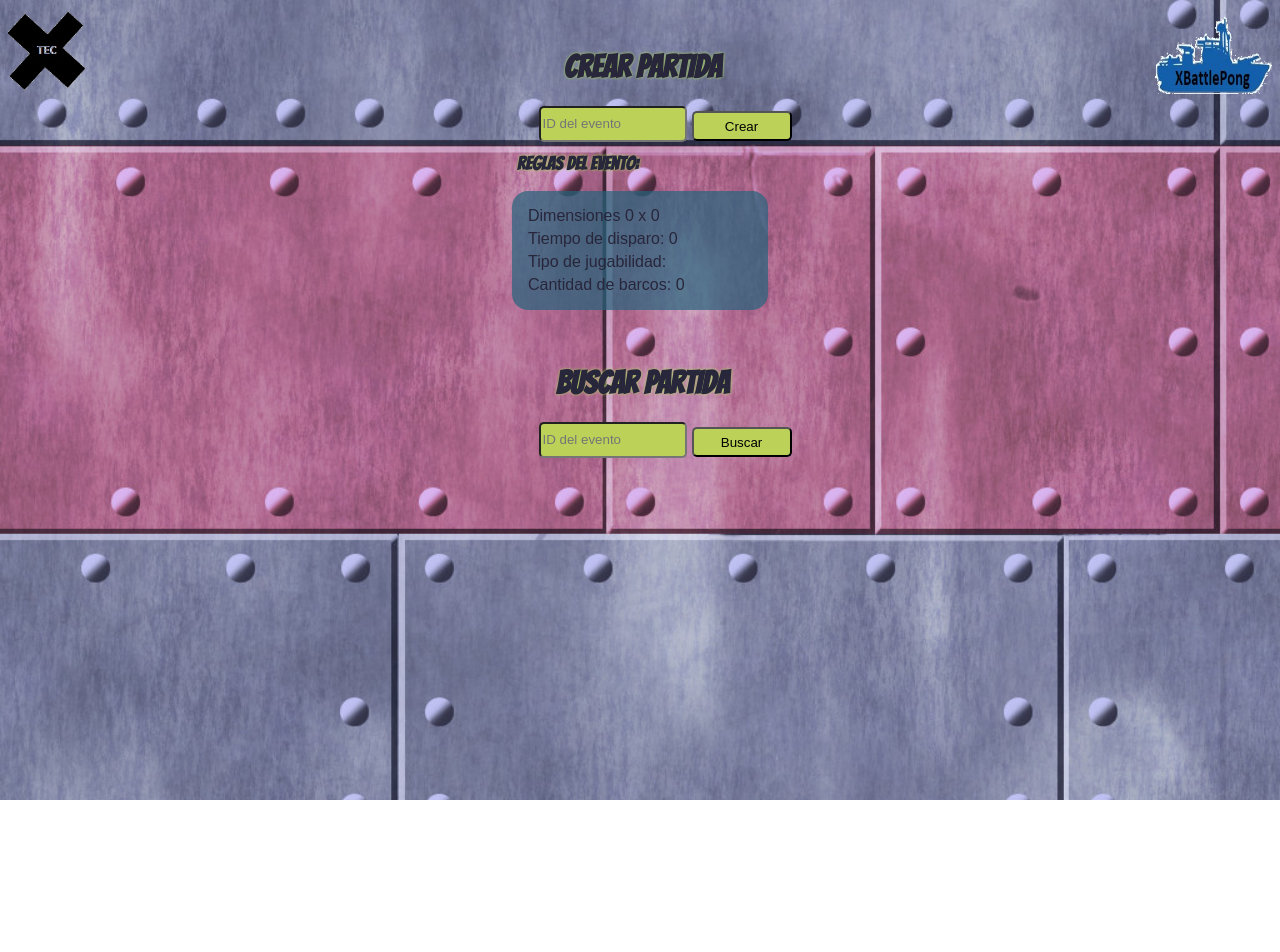
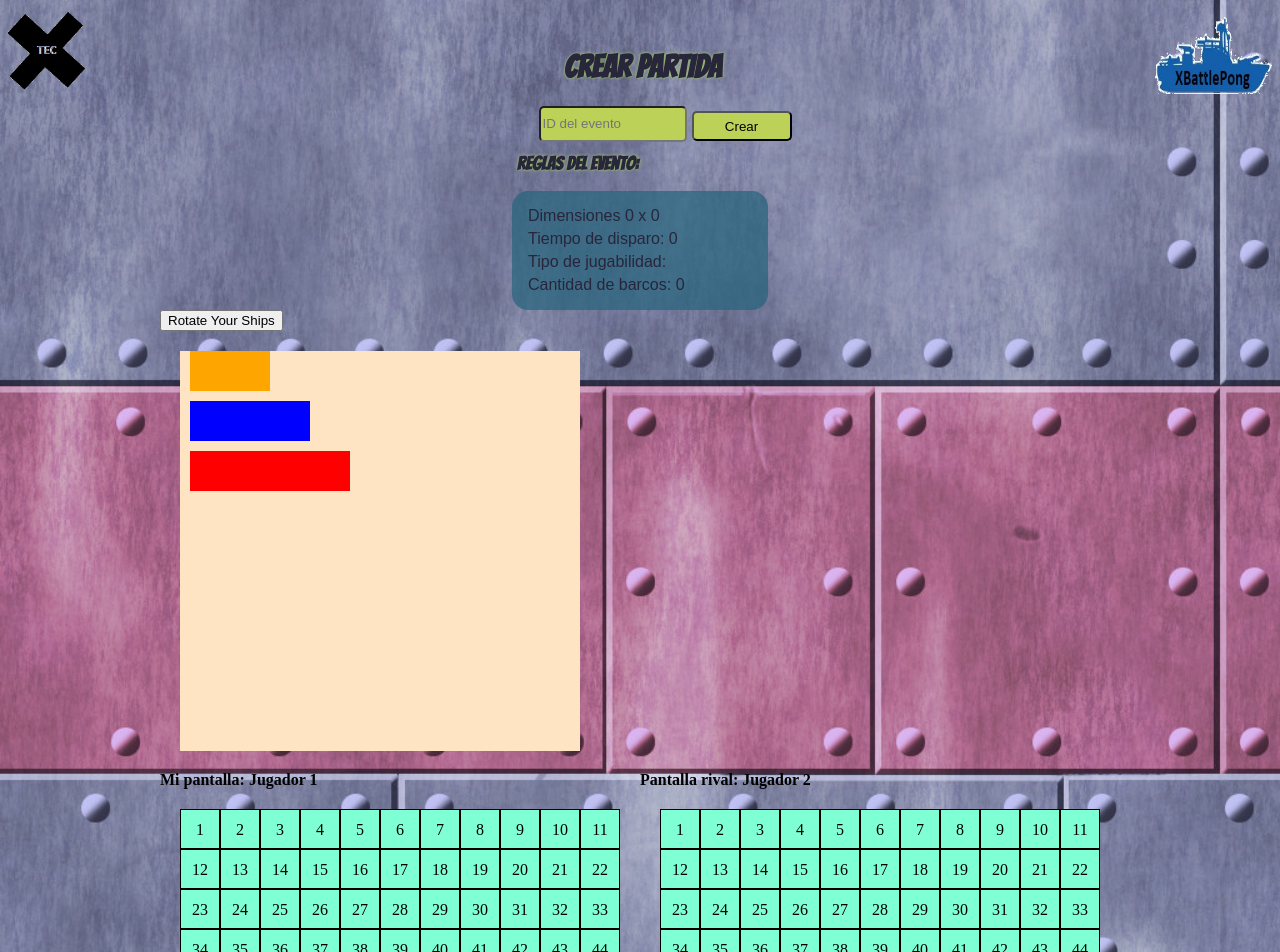
Before and after one commit to FabianFallas/XBattlePong, an Angular app in the folder MockUp/app/: page /partida in a window 1280 px wide. Shown: the top 952 px of the page. Before the commit the page ends 800 px from the top, so only its background shows below. Built offline with nearby package versions, Linux system fonts and the light colour scheme.

Commit message:
Improved the conditions for placing a ships and added lavels of the players names

```diff
--- a/MockUp/app/src/app/connection.service.ts
+++ b/MockUp/app/src/app/connection.service.ts
@@ -7,12 +7,14 @@ import { Rules } from './src/models/rules.model';
 })
 export class ConnectionService {
   // This rules are only used for test cases
-  eventRules: Rules = new Rules('none',11,9,'Individual',5,10,'none');
+  eventRules: Rules = new Rules('none',11,11,'Individual',5,10,'none');
 
-  // Vars
+  // IDs
   eventID: string;
-  username: string;
   gameID: string;
+  // Default players names
+  username: string = 'Jugador 1';
+  enemyUsername: string = 'Jugador 2';
 
   constructor(private http: HttpClient) { }
 
--- a/MockUp/app/src/app/src/partida/partida.component.ts
+++ b/MockUp/app/src/app/src/partida/partida.component.ts
@@ -10,7 +10,7 @@ import { Rules } from '../models/rules.model';
 })
 export class PartidaComponent implements OnInit {
   // This attributes display different html components
-  showBoards: boolean = false;
+  showBoards: boolean = true;
   showGames: boolean = false;
 
   // This attributes store recieved information
@@ -74,6 +74,9 @@ export class PartidaComponent implements OnInit {
    */
   joinGame(gameID: any):void{
     this.service.gameID = gameID;
+    this.service.username = 'Jugador 2'
+    this.service.username = 'Jugador 1'
+
     this.getRules(this.service.eventID);
   }
 }
--- a/MockUp/app/src/app/src/place-ships/place-ships.component.html
+++ b/MockUp/app/src/app/src/place-ships/place-ships.component.html
@@ -29,24 +29,28 @@
 
 <div class="row">
      <div class="column">
+          <strong> Mi pantalla: {{this.service.username}}</strong>
           <div class="grid-user"
                [ngStyle]="{'width.px': width * 40, 'height.px': height * 40}">
                <div *ngFor="let s of squares"
                     (click)="squareClicked($event)"
                     [ngStyle]="{'backgroundColor': baseColor}"
-                    style="height: 40px; width: 40px; box-sizing: border-box; border: 1px solid black"
+                    style="height: 40px; width: 40px; box-sizing: border-box; border: 1px solid black;
+                    text-align: center; vertical-align: middle; line-height: 40px;"
                     id="{{s}}">
                {{s}}</div>
           </div>
      </div>
      <div class="column">
+          <strong> Pantalla rival: {{this.service.enemyUsername}}</strong>
           <div class="grid-user"
                [ngStyle]="{'width.px': width * 40, 'height.px': height * 40}">
                <div *ngFor="let s of squares"
                     [ngStyle]="{'backgroundColor': baseColor}"
-                    style="height: 40px; width: 40px; box-sizing: border-box; border: 1px solid black"
+                    style="height: 40px; width: 40px; box-sizing: border-box; border: 1px solid black;
+                    text-align: center; vertical-align: middle; line-height: 40px;"
                     id="{{s}}e">
-               </div>
+               {{s}}</div>
           </div>
      </div>
 </div>
--- a/MockUp/app/src/app/src/place-ships/place-ships.component.ts
+++ b/MockUp/app/src/app/src/place-ships/place-ships.component.ts
@@ -31,8 +31,10 @@ isShipSelected: boolean = false;
   ships: Ship[] = [];
   // Variable for storing the info of a selected ship for putting on the grid
   selectedShip: Ship = new Ship('',0,0,'');
+  // Amount of ships placed
+  placedShipsAmount: number = 0;
 
-constructor(private service: ConnectionService) {
+  constructor(public service: ConnectionService) {
   }
 
   ngOnInit(): void {
@@ -98,11 +100,13 @@ squareClicked(e: any): void {
     // We get the id of the tile that was clicked
     let id: string = e.target.id.toString();
 
-  // If a ship is selected and the position is correct we put it on the grid
+    // If a ship is selected, the position is correct and it can be placed we put it on the grid
     if (this.isShipSelected) {
+      if (this.placedShipsAmount <= this.service.eventRules.cantidadDeBarcos) {
         if (this.squaresOccupied.length + (this.selectedShip.length * this.selectedShip.width) <= this.squares.length / 2) {
           if (this.isPositionCorrect(id)) {
-        // Placement of the ship
+
+            // Horizontal placement
             if (this.isHorizontal) {
               for (let i = 0; i < this.selectedShip.width; i++) {
                 let currentId = Number(id) + i * this.width;
@@ -112,7 +116,9 @@ squareClicked(e: any): void {
                   currentId++;
                 }
               }
+              this.placedShipsAmount++;
             }
+            // Vertical placement
             else {
               for (let i = 0; i < this.selectedShip.width; i++) {
                 let currentId = Number(id) + i;
@@ -122,13 +128,18 @@ squareClicked(e: any): void {
                   currentId += this.width;
                 }
               }
+              this.placedShipsAmount++
             }
             this.isShipSelected = false;
           } else {
               alert('Posicion invalida para colocar esta nave')
             }
         } else {
-        alert('Ya no se pueden colocar mas naves')
+            alert('Esta naves es muy grande para colocar')
+            this.isShipSelected = false;
+          }
+      } else {
+        alert('Ya no se pueden colocar mas aves')
         }
     } else {
       alert('No se ha seleccionado ninguna nave para colocar')
@@ -144,17 +155,18 @@ isPositionCorrect(id: any): boolean {
     // Horizontal positioning
     if (this.isHorizontal) {
 
+      // Width of the ship
       for (let i = 0; i < this.selectedShip.width; i++) {
         let currentId = Number(id) + i * this.width;
+
+        // Length of the ship
         for (let j = 0; j < this.selectedShip.length; ++j) {
           // Checks
           if (currentId > this.squares.length ||
             document.getElementById(currentId.toString())!.style.backgroundColor !== this.baseColor ||
             (this.rightMostSquares.includes(currentId) && j + 1 != this.selectedShip.length)) {
-          //console.log('Not Valid:' + currentId)
             return false;
           }
-        //console.log('Valid:' + currentId)
           currentId ++;
         }
       }
@@ -163,16 +175,17 @@ isPositionCorrect(id: any): boolean {
     // Vertical positioning
     else {
 
+      // Width of the ship
       for (let i = 0; i < this.selectedShip.width; i++) {
         let currentId = Number(id) + i;
+
+        // Length of the ship
         for (let j = 0; j < this.selectedShip.length; ++j) {
           // Checks
           if (currentId > this.squares.length ||
             document.getElementById(currentId.toString())!.style.backgroundColor !== this.baseColor) {
-          //console.log('Not Valid:' + currentId)
             return false;
           }
-        //console.log('Valid:' + currentId)
           currentId += this.width;
         }
       }
```
Lines whose indentation alone changed are shown as unchanged.
